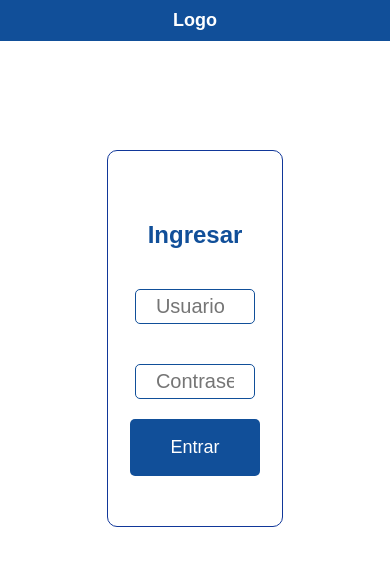
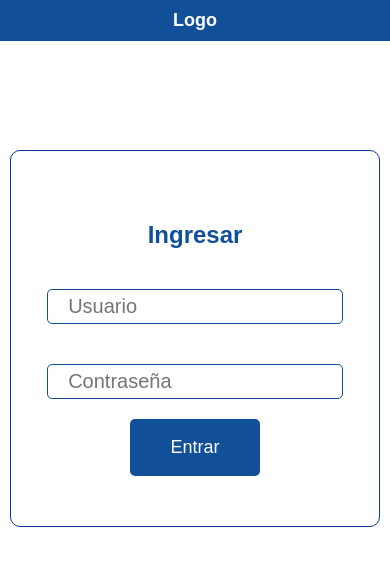
Before and after one commit to Luissatan-web/proyecto3, a plain HTML site: page index.html in a window 390 px wide. Drawn offline with Linux system fonts and the light colour scheme.

Commit message:
update css

```diff
--- a/src/css/style.css
+++ b/src/css/style.css
@@ -165,7 +165,9 @@ nav .hamburger{
     width: 40px;
 }
 @media screen and (max-width: 970px) {
-
+    .form{
+        width: 95%;
+    }
     .contenedor{
         flex-direction: column;
     }
```
